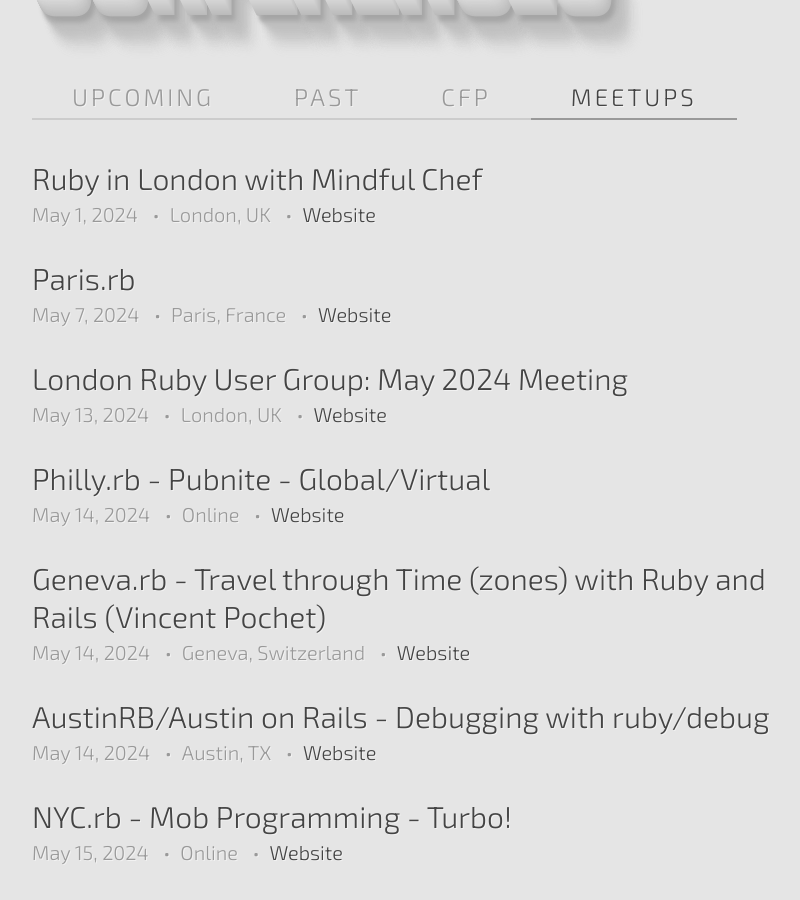
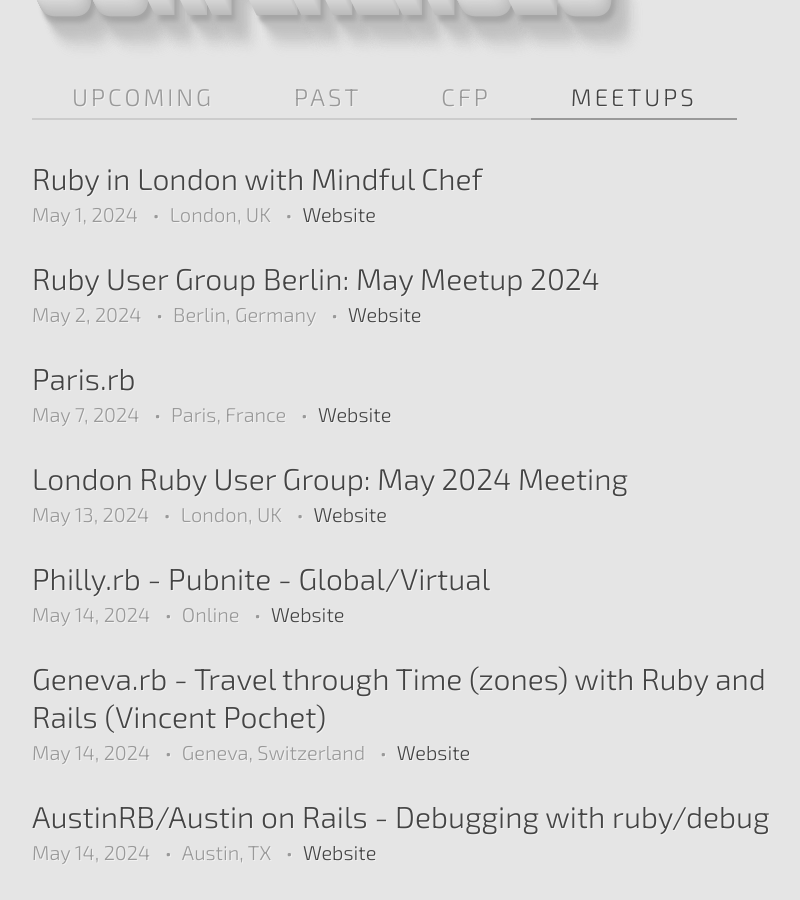
Before and after one commit to ruby-conferences/ruby-conferences.github.io, a Jekyll site: the page built from meetups/index.html, in a window 1280 px wide and 900 px high, scrolled down 402 px. Shown: the whole window, without its empty margins (208-1008 px from the left). Built offline with Jekyll 4.4.1, drawn with Linux system fonts in a browser that asks for light colours.

Commit message:
Add RUG::B Event May 2024 (#611)

```diff
--- a/_data/meetups.yml
+++ b/_data/meetups.yml
@@ -250,6 +250,13 @@
   end_time: 20:00:00 BST
   url: https://www.meetup.com/ruby-in-london/events/299767863
 
+- name: "Ruby User Group Berlin: May Meetup 2024"
+  location: Berlin, Germany
+  date: 2024-05-02
+  start_time: 19:00:00 CEST
+  end_time: 21:00:00 CEST
+  url: https://www.rug-b.de/events/may-meetup-2024-776
+
 - name: Paris.rb
   location: Paris, France
   date: 2024-05-07
```
